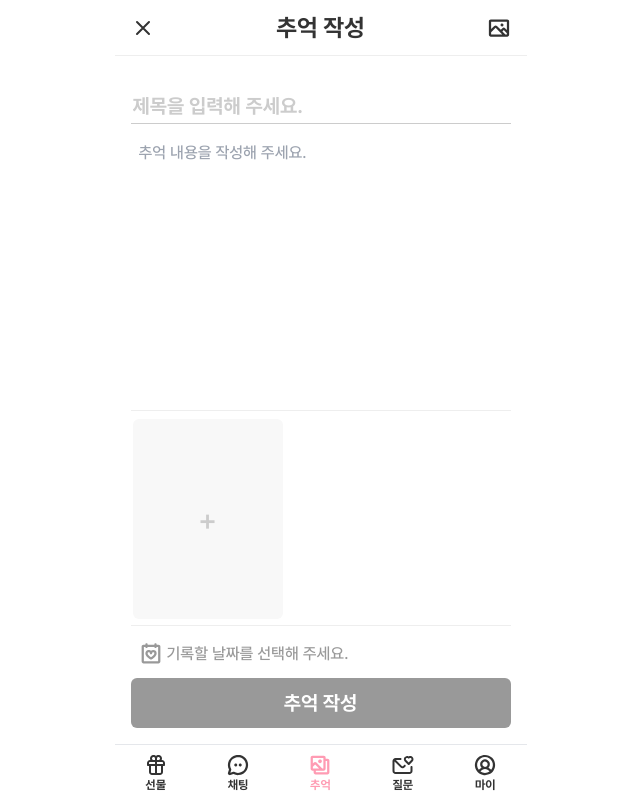
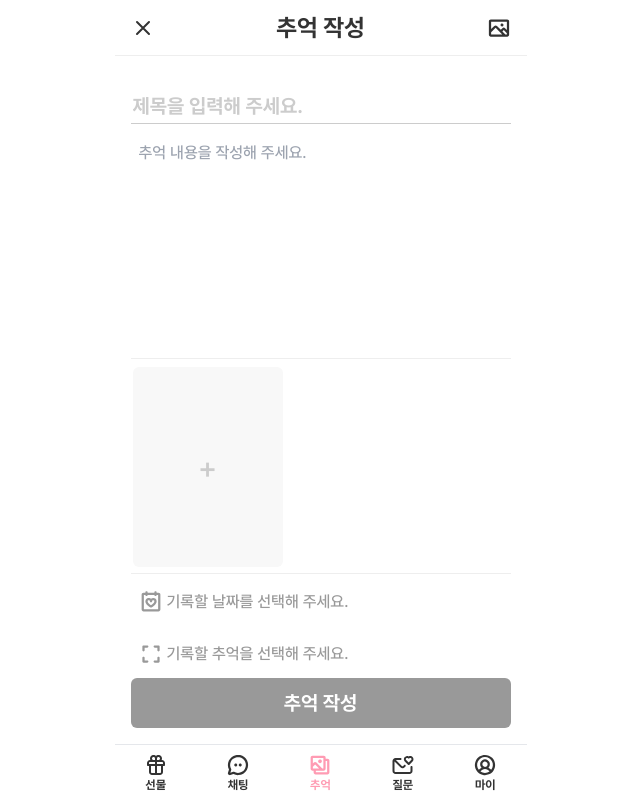
Before and after one commit to LoFin-official/LoFin-FE, a Next.js app: page /memory/create in a window 1280 px wide. Shown: the whole page, without its empty margins (312-952 px from the left). Built offline with nearby package versions, Linux system fonts and the light colour scheme.

Commit message:
📝 Update : 추억 아이템 선택 추가 및 바텀 시트 추가

```diff
--- a/src/pages/memory/create/index.tsx
+++ b/src/pages/memory/create/index.tsx
@@ -1,7 +1,8 @@
 import React, { useState, ReactNode, useRef } from 'react';
 import BottomBar from '@/components/shared/BottomBar';
 import Header from '@/components/shared/Header';
-import { ImageCloseIcon, MemoryDateIcon } from '@/assets/icons/SvgIcon';
+import { ImageCloseIcon, MemoryDateIcon, MemoryItemIcon } from '@/assets/icons/SvgIcon';
+import BottomSheetMemoryItem from '@/components/shared/BottomSheetMemoryItem';
 import BottomSheetDate from '@/components/shared/BottomSheetDate';
 import Button from '@/components/shared/Button';
 import { useRouter } from 'next/router';
@@ -16,6 +17,8 @@ interface ImageData {
 export default function MemoryCreatePage() {
   const [selectedDate, setSelectedDate] = useState('');
   const [selectedDateISO, setSelectedDateISO] = useState(''); // 서버에 보낼 ISO 형식 날짜
+  const [isItemSheetOpen, setIsItemSheetOpen] = useState(false);
+  const [selectedComponentName, setSelectedComponentName] = useState<string | null>(null);
   const [isDateSheetOpen, setIsDateSheetOpen] = useState(false);
   const [title, setTitle] = useState('');
   const [text, setText] = useState('');
@@ -89,7 +92,7 @@ export default function MemoryCreatePage() {
     setImages(images.filter((img) => img.id !== idToRemove));
   };
 
-  const isComplete = title.trim() !== '' && text.trim() !== '' && selectedDate !== '';
+  const isComplete = title.trim() !== '' && text.trim() !== '' && selectedComponentName !== '' && selectedDate !== '';
 
   const handleMemory = async () => {
     if (!isComplete) return;
@@ -161,7 +164,7 @@ export default function MemoryCreatePage() {
           <div className='w-full max-w-[364px] h-auto mx-2'>
             <textarea
               rows={1}
-              className='w-full max-h-[200px] text-base text-[#767676] resize-none overflow-y-auto leading-relaxed focus:outline-none'
+              className='w-full max-h-[150px] text-base text-[#767676] resize-none overflow-y-auto leading-relaxed focus:outline-none'
               placeholder='추억 내용을 작성해 주세요.'
               ref={textarea}
               value={text}
@@ -192,6 +195,7 @@ export default function MemoryCreatePage() {
 
           <input type='file' accept='image/*' multiple className='hidden' ref={fileInputRef} onChange={handleFileChange} />
 
+          {/* 날짜 선택 부분 */}
           <div className='w-full max-w-[380px] h-[52px] px-2 py-4'>
             <div
               className={`flex flex-row gap-1 text-base cursor-pointer ${selectedDate ? 'text-[#333333]' : 'text-[#999999]'}`}
@@ -199,6 +203,17 @@ export default function MemoryCreatePage() {
             >
               <MemoryDateIcon />
               <div className='h-6'>{selectedDate ? selectedDate : '기록할 날짜를 선택해 주세요.'}</div>
+            </div>
+          </div>
+
+          {/* 추억 아이템 선택 부분 */}
+          <div className='w-full max-w-[380px] h-[52px] px-2 py-4'>
+            <div
+              className={`flex flex-row gap-1 text-base cursor-pointer ${selectedComponentName ? 'text-[#333333]' : 'text-[#999999]'}`}
+              onClick={() => setIsItemSheetOpen(true)}
+            >
+              <MemoryItemIcon />
+              {selectedComponentName ? selectedComponentName : '기록할 추억을 선택해 주세요.'}
             </div>
           </div>
 
@@ -211,6 +226,14 @@ export default function MemoryCreatePage() {
           </div>
         </div>
       </div>
+      <BottomSheetMemoryItem
+        isOpen={isItemSheetOpen}
+        onClose={() => setIsItemSheetOpen(false)}
+        height={'500px'}
+        onSelectComponent={(Component) => {
+          setSelectedComponentName(Component.displayName || Component.name);
+        }}
+      ></BottomSheetMemoryItem>
       <BottomSheetDate isOpen={isDateSheetOpen} onClose={() => setIsDateSheetOpen(false)} height={'380px'} onSelectDate={handleDateSelect} />
     </>
   );
```
